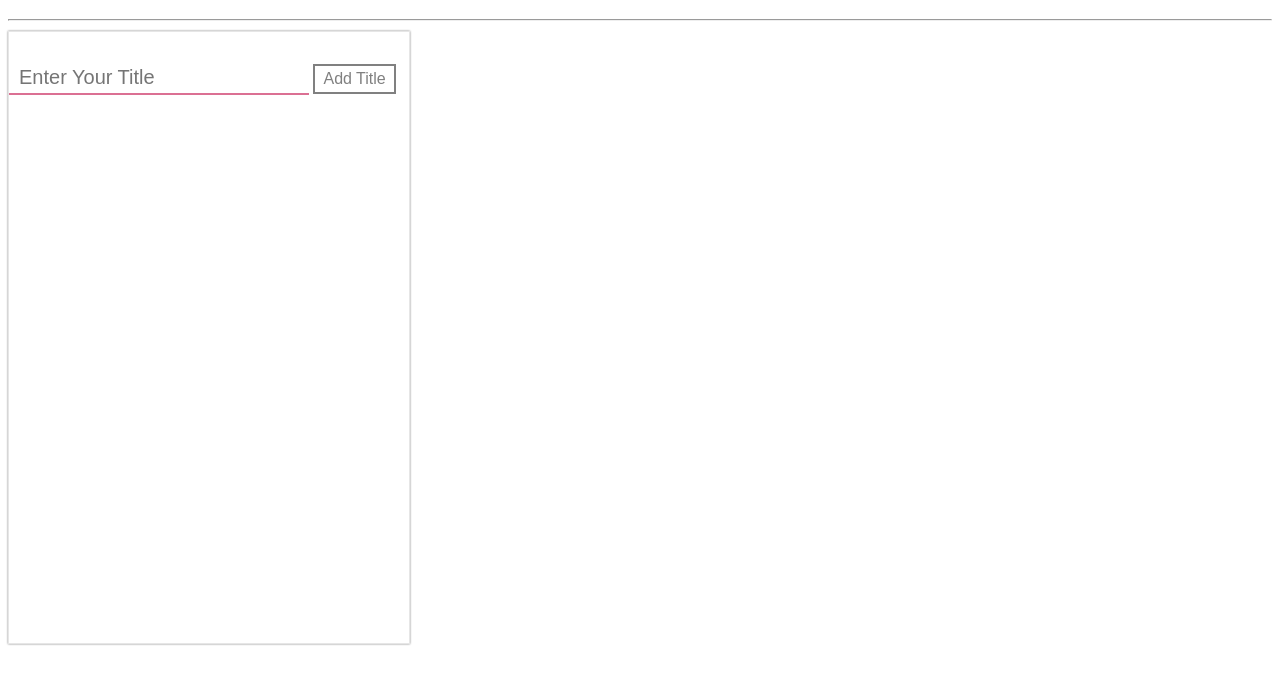
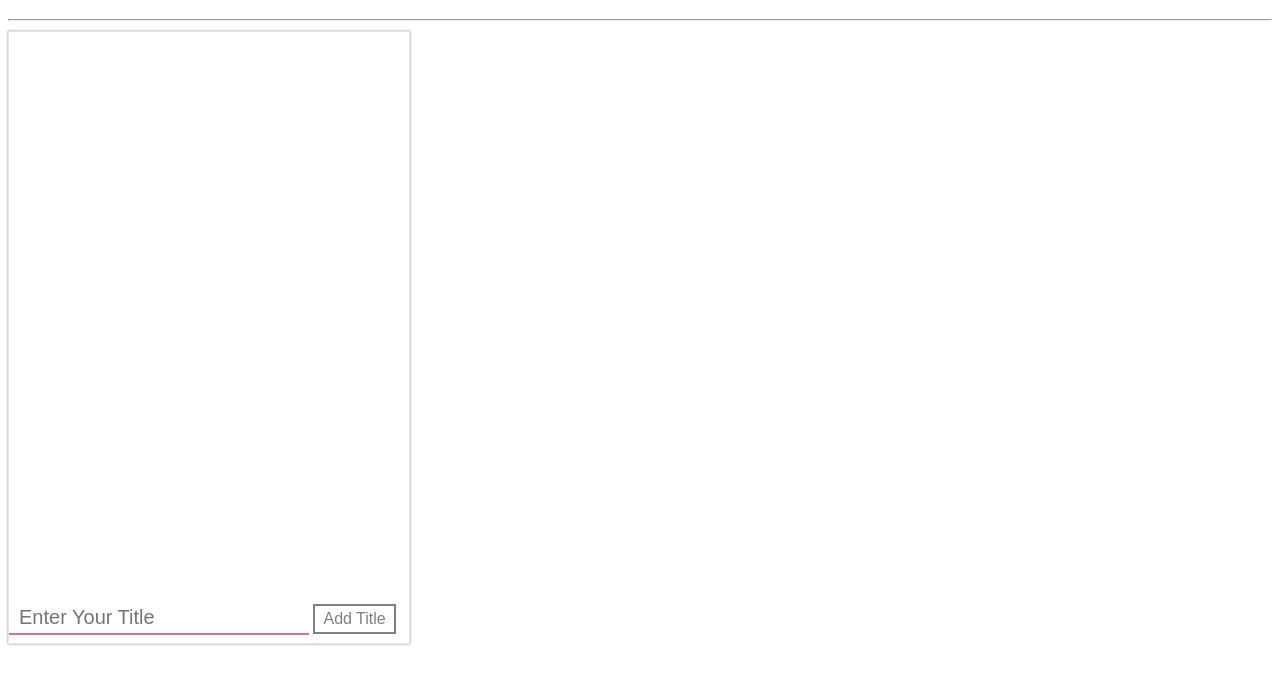
Before and after one commit to trinangkur/todo-trinangkur, a website: page public/index.html in a window 1280 px wide. Shown: the part 61-744 px from the top of the page. Drawn offline with Linux system fonts and the light colour scheme; no server answers.

Commit message:
changed the position of add title bar at bottom of navigation

```diff
--- a/public/index.html
+++ b/public/index.html
@@ -12,6 +12,7 @@
     <hr />
     <div id="container">
       <div id="navigationBar">
+        <div id="titleContainer"></div>
         <div>
           <input
             type="text"
@@ -28,7 +29,6 @@
             onclick="addTodoTitle()"
           />
         </div>
-        <div id="titleContainer"></div>
       </div>
       <div id="rightBar">
         <div id="itemAdder" class="hide">
--- a/public/style/style.css
+++ b/public/style/style.css
@@ -27,7 +27,6 @@ h1 {
   width: 400px;
   height: 580px;
   font-size: 16px;
-  overflow: scroll;
   padding: 31px 0px 0px;
   border: 1px solid rgb(230, 230, 230);
   box-shadow: 0px 0px 2px gray;
@@ -84,6 +83,11 @@ h1 {
 #addItemButton:hover {
   color: white;
   background-color: gray;
+}
+
+#titleContainer {
+  height: 540px;
+  overflow: scroll;
 }
 
 .todoHeading {
```
